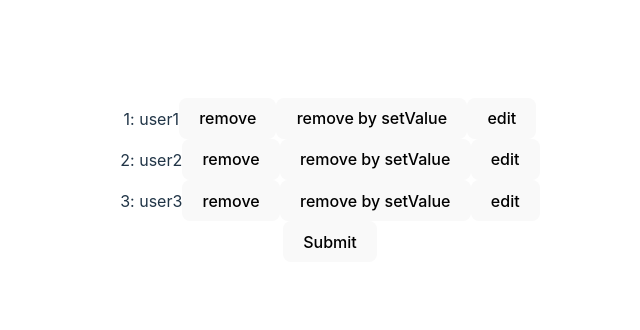
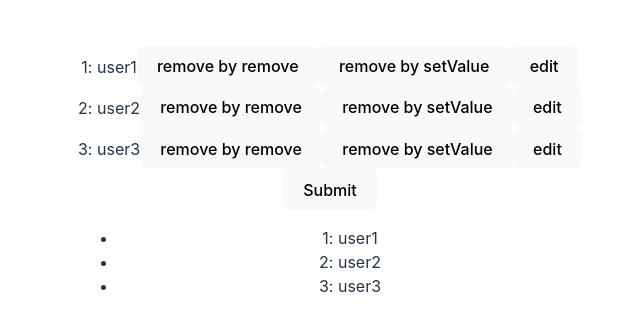
Before and after one commit to tatsuya-asami/a, a React (Vite) app: page / in a window 1280 px wide. Shown: the part 220-550 px from the top of the page, without its empty margins (310-950 px from the left). Built offline with nearby package versions, Linux system fonts and the light colour scheme.

Commit message:
Refactor Form component to include remove functionality and fix console log statement

```diff
--- a/src/form/Form.tsx
+++ b/src/form/Form.tsx
@@ -18,7 +18,7 @@ export const Form = () => {
     name: "userList",
   });
   const watchedMyList = useWatch({ control, name: "userList" });
-  console.log(watchedMyList);
+
   return (
     <FormProvider {...methods}>
       <form
@@ -33,7 +33,7 @@ export const Form = () => {
                 {field.uid}: {field.name}
               </span>
               <button type="button" onClick={() => remove(index)}>
-                remove
+                remove by remove
               </button>
               <button
                 type="button"
@@ -55,6 +55,15 @@ export const Form = () => {
         </div>
         {editingUid && <Descriptions editingUid={editingUid} />}
       </form>
+      <ul>
+        {watchedMyList.map((user) => {
+          return (
+            <li key={user.uid}>
+              {user.uid}: {user.name} {user.description}
+            </li>
+          );
+        })}
+      </ul>
     </FormProvider>
   );
 };
```
